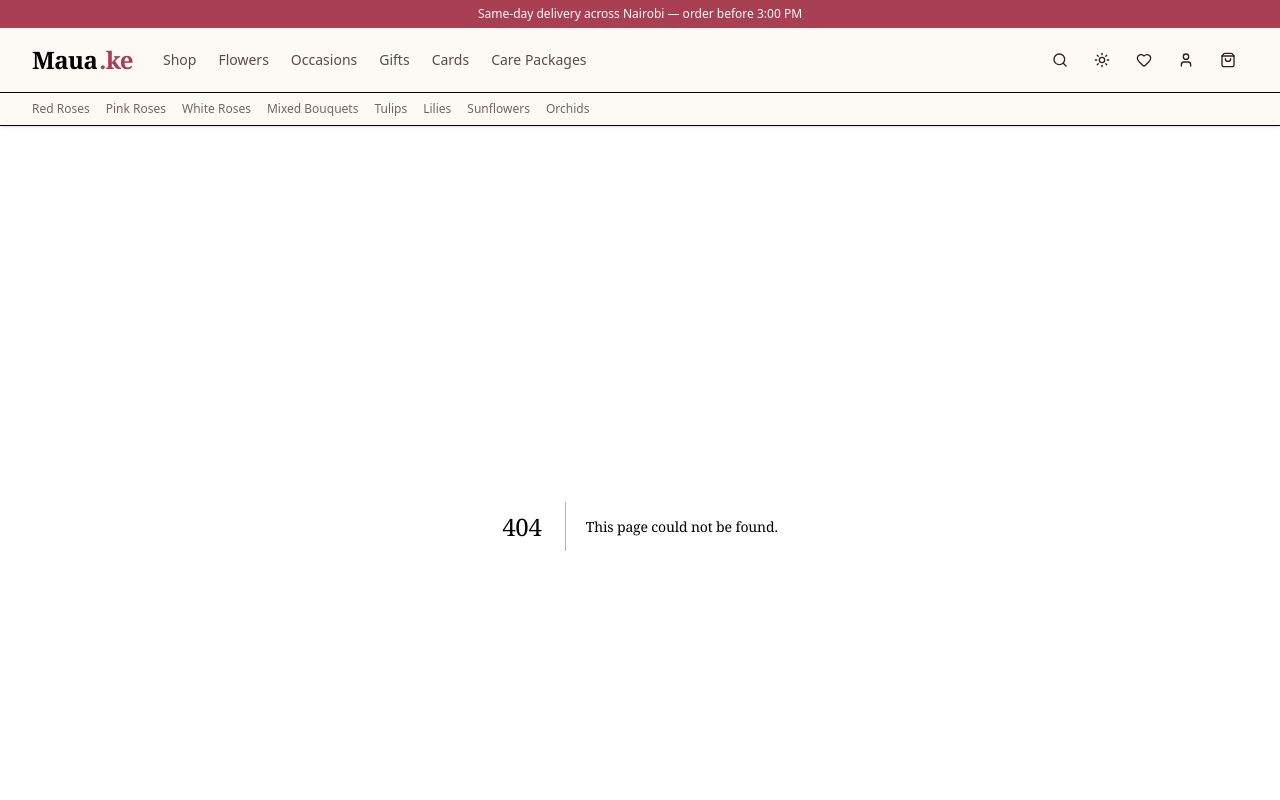
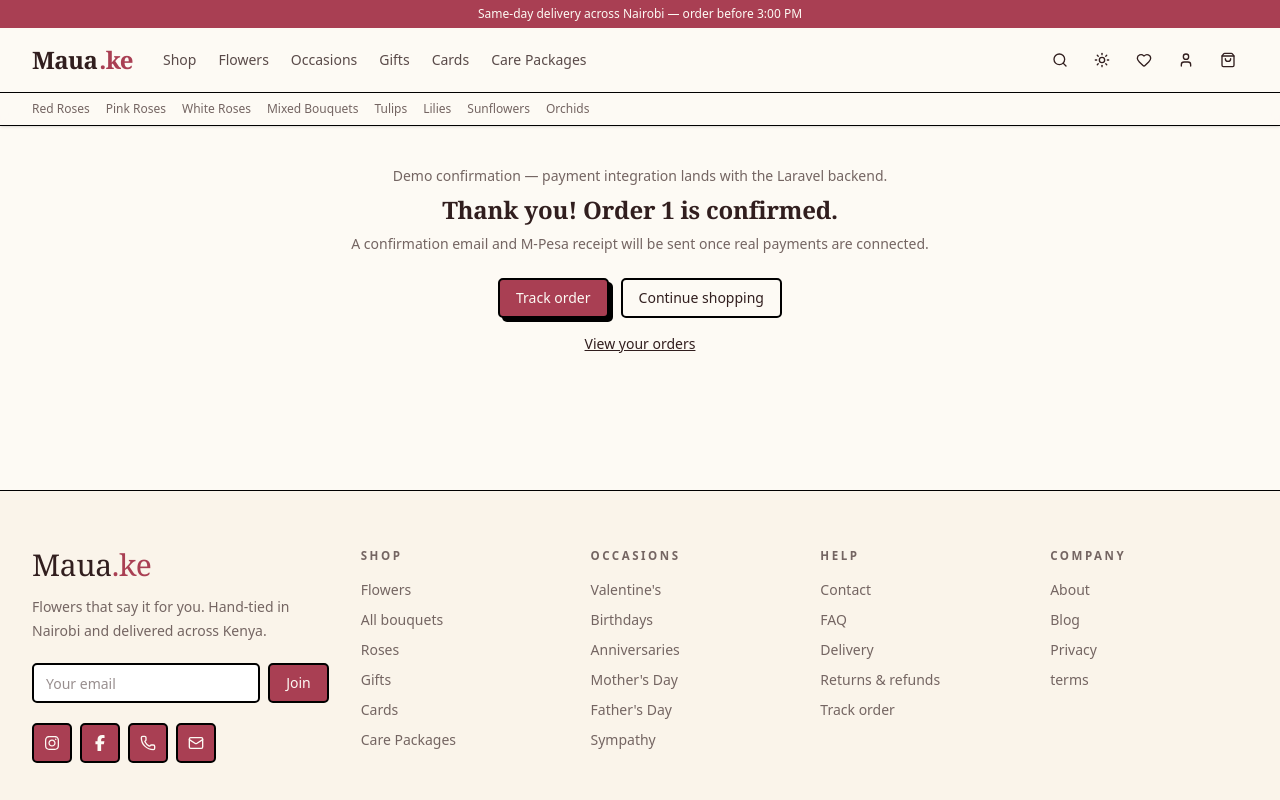
Before and after one commit to mcwachira/maua.ke, a Next.js app in the folder apps/web/: page /order-confirmation/1 in a window 1280 px wide. Before the commit this address had no page. Shown: the top 800 px of the page. Built offline with nearby package versions, Linux system fonts and the light colour scheme.

Commit message:
feat(web): fixed order confirmation page

```diff
--- /dev/null
+++ b/apps/web/app/order-confirmation/[id]/page.tsx
@@ -0,0 +1,18 @@
+import Link from "next/link";
+import { Button } from "@/components/ui/button";
+
+export default async function OrderConfirmationPage({ params }: { params: Promise<{ id: string }> }) {
+  const { id } = await params;
+  return (
+    <main className="mx-auto max-w-2xl px-4 py-10 text-center">
+      <p className="text-sm text-muted-foreground">Demo confirmation — payment integration lands with the Laravel backend.</p>
+      <h1 className="mt-2 text-2xl font-bold">Thank you! Order {id} is confirmed.</h1>
+      <p className="mt-2 text-sm text-muted-foreground">A confirmation email and M-Pesa receipt will be sent once real payments are connected.</p>
+      <div className="mt-6 flex justify-center gap-3">
+        <Button render={<Link href="/track-order" />}>Track order</Button>
+        <Button variant="outline" render={<Link href="/shop" />}>Continue shopping</Button>
+      </div>
+      <p className="mt-4 text-sm"><Link className="underline" href="/account/orders">View your orders</Link></p>
+    </main>
+  );
+}
```
